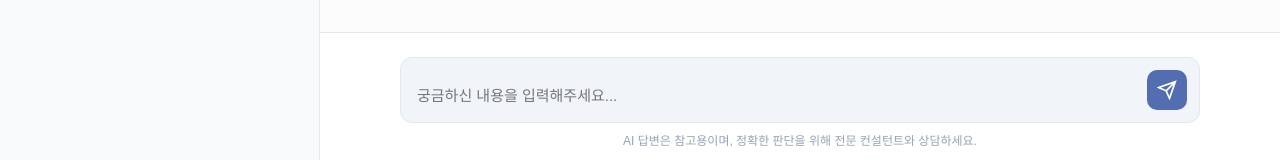
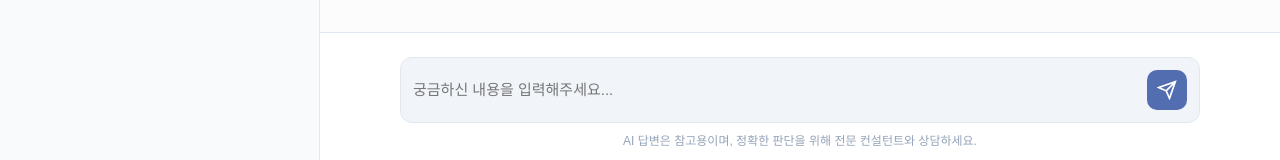
Before and after one commit to shinjeongyong-wq/Chatbot, a plain HTML site: page index.html in a window 1280 px wide. Shown: the part 628-788 px from the top of the page. Drawn offline with Linux system fonts and the light colour scheme; no server answers; a web font is replaced by a local one.

Commit message:
Center textarea text vertically

```diff
--- a/index.html
+++ b/index.html
@@ -381,10 +381,11 @@
             font-family: inherit;
             font-size: 15px;
             resize: none;
-            padding: 4px 4px;
+            padding: 0;
             max-height: 120px;
             outline: none;
-            line-height: 1.4;
+            line-height: 40px;
+            height: 40px;
         }
 
         .send-button {
```
